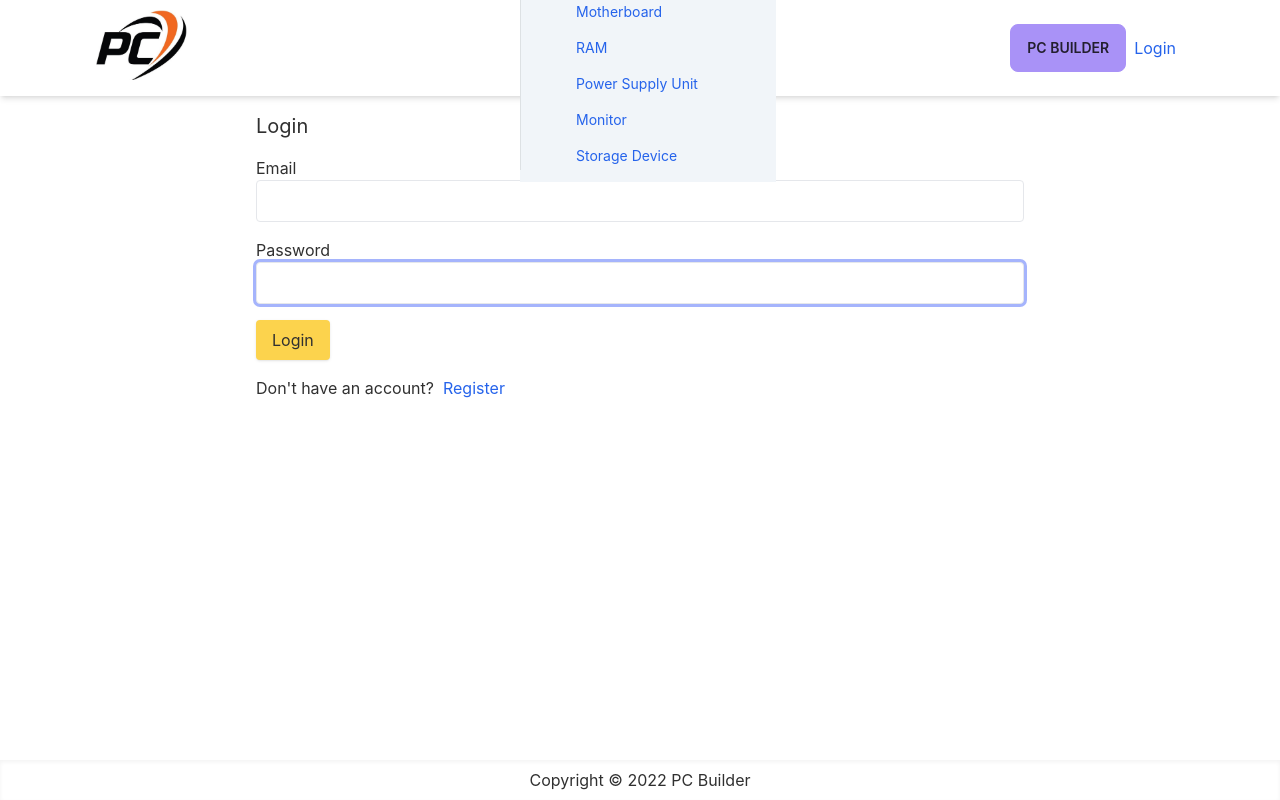
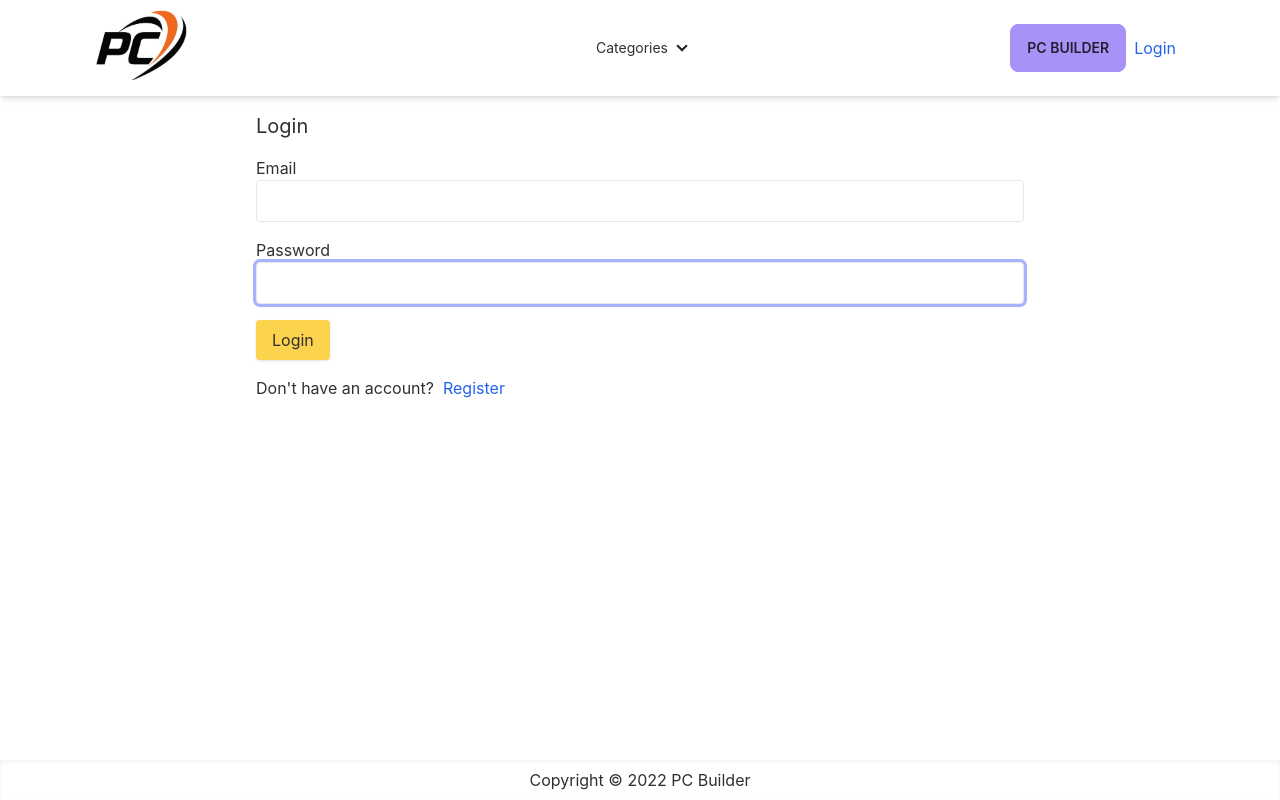
Before and after one commit to Warejali/assignment-6, a Next.js app: page /login in a window 1280 px wide. Built offline with nearby package versions, Linux system fonts and the light colour scheme; no server answers.

Commit message:
first commit

```diff
--- a/components/NavBar.js
+++ b/components/NavBar.js
@@ -46,9 +46,8 @@ const NavBar = () => {
                         <ul tabIndex={0} className="menu menu-sm dropdown-content mt-3 z-[1] p-2 shadow bg-base-100 rounded-box w-52">
                             {/* <li><a>Accessories</a></li> */}
                             <li tabIndex={0}>
-
-                                <summary>Categories</summary>
-
+                                <details>
+                                    <summary>Categories</summary>
                                     <ul className=" w-64 p-2 px-10 bg-slate-100 z-50">
                                         <li><a to="/search?category=Motherboard">CPU / Processor</a></li>
                                         <li><a to="/search?category=Motherboard">Motherboard</a></li>
@@ -58,6 +57,7 @@ const NavBar = () => {
                                         <li><a to="/search?category=Motherboard">Monitor</a></li>
                                         <li><a to="/search?category=Motherboard">Others</a></li>
                                     </ul>
+                                </details>
                             </li>
                             {/* <li><a>Gadget</a></li> */}
                         </ul>
@@ -81,7 +81,7 @@ const NavBar = () => {
                     <ul className="menu menu-horizontal px-1">
                         {/* <li><a>Accessories</a></li> */}
                         <li tabIndex={0}>
-
+                            <details>
                                 <summary>Categories</summary>
                                 <ul className=" w-64 p-2 px-10 bg-slate-100 z-50">
                                     <li>
@@ -115,9 +115,8 @@ const NavBar = () => {
                                         </Link>
                                     </li>
                                 </ul>
-
+                            </details>
                         </li>
-                        {/* <li><a>Gadget</a></li> */}
                     </ul>
                 </div>
                 <div className="navbar-end">
```
